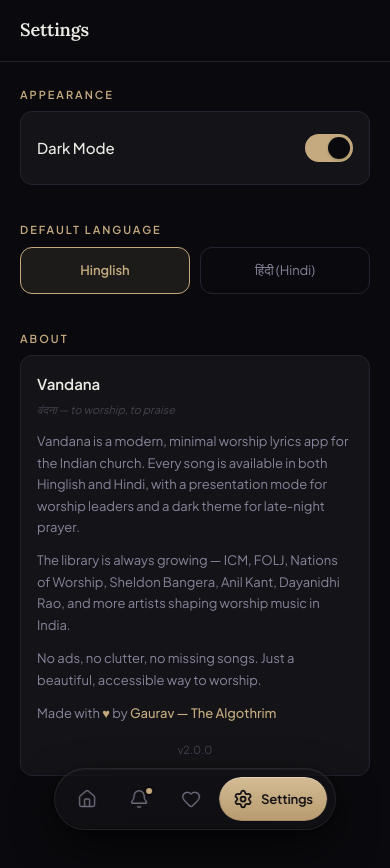
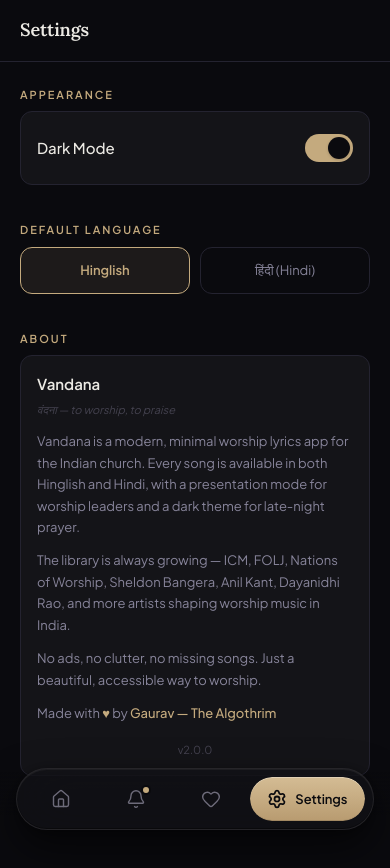
Before and after one commit to TheAlgo7/vandana-worship-app, a Next.js app: page /settings in a window 390 px wide. Shown: the top 868 px of the page. Built offline with nearby package versions, Linux system fonts and the light colour scheme.

Commit message:
fix mobile nav tab animation

```diff
--- a/src/components/BottomNav.module.css
+++ b/src/components/BottomNav.module.css
@@ -15,9 +15,11 @@
   left: 50%;
   transform: translateX(-50%);
   z-index: 50;
-  display: inline-flex;
+  display: flex;
   align-items: center;
+  justify-content: center;
   gap: 4px;
+  width: min(calc(100vw - 32px), 390px);
   padding: 8px;
   background: var(--nav-pill-bg);
   backdrop-filter: blur(28px) saturate(190%);
@@ -32,16 +34,22 @@
   position: relative;
   display: inline-flex;
   align-items: center;
+  justify-content: center;
+  flex: 1 1 0;
   height: 44px;
-  min-width: 44px;
-  padding: 0 14px;
+  min-width: 0;
+  padding: 0 10px;
   border-radius: 999px;
   text-decoration: none;
   -webkit-tap-highlight-color: transparent;
   color: var(--nav-inactive);
   overflow: hidden;
-  /* Transition color for icon/label, prevent the global a:active scale glitch */
-  transition: color 220ms ease, transform 100ms ease;
+  transition:
+    color 220ms ease,
+    flex-grow 320ms cubic-bezier(0.22, 1, 0.36, 1),
+    transform 120ms ease;
+  contain: layout paint;
+  will-change: flex-grow;
 }
 
 /*
@@ -65,6 +73,7 @@
 }
 
 .item.active {
+  flex-grow: 1.85;
   color: var(--nav-active-text);
 }
 
@@ -89,6 +98,7 @@
   letter-spacing: -0.01em;
   white-space: nowrap;
   overflow: hidden;
+  text-overflow: clip;
   max-width: 0;
   opacity: 0;
   margin-left: 0;
@@ -100,16 +110,20 @@
 }
 
 .item.active .label {
-  max-width: 120px;
+  max-width: 92px;
   opacity: 1;
   margin-left: 8px;
+}
+
+.item:active {
+  transform: scale(0.985);
 }
 
 /* ── Unread dot ── */
 .dot {
   position: absolute;
-  top: 11px;
-  right: 11px;
+  top: -2px;
+  right: -3px;
   width: 6px;
   height: 6px;
   border-radius: 50%;
--- a/src/components/BottomNav.tsx
+++ b/src/components/BottomNav.tsx
@@ -55,11 +55,11 @@ export default function BottomNav() {
             >
               <span className={styles.icon}>
                 <Icon size={20} strokeWidth={active ? 2.1 : 1.7} aria-hidden />
+                {showDot && (
+                  <span aria-label="Unread updates" className={styles.dot} />
+                )}
               </span>
               <span className={styles.label}>{label}</span>
-              {showDot && (
-                <span aria-label="Unread updates" className={styles.dot} />
-              )}
             </Link>
           );
         })}
--- a/src/components/HomeContent.tsx
+++ b/src/components/HomeContent.tsx
@@ -138,19 +138,25 @@ export default function HomeContent({ songs }: { songs: SongMeta[] }) {
                 ref={searchRef}
                 id="search-input"
                 type="search"
+                suppressHydrationWarning
                 placeholder="Search songs, artists..."
                 value={query}
                 onChange={(e) => setQuery(e.target.value)}
                 style={{
                   width: "100%",
-                  height: 52,
-                  padding: "0 16px 0 48px",
+                  height: "52px",
+                  paddingTop: 0,
+                  paddingRight: "16px",
+                  paddingBottom: 0,
+                  paddingLeft: "48px",
                   fontSize: "var(--text-sm)",
-                  background: "var(--bg-surface)",
+                  backgroundColor: "var(--bg-surface)",
                   color: "var(--text-primary)",
-                  border: "1px solid var(--border)",
+                  borderWidth: "1px",
+                  borderStyle: "solid",
+                  borderColor: "var(--border)",
                   borderRadius: "var(--radius-pill)",
-                  outline: "none",
+                  outlineStyle: "none",
                   boxShadow: "inset 0 1px 3px rgba(0,0,0,0.4)",
                   transition: "border-color var(--transition-fast), box-shadow var(--transition-fast)",
                 }}
--- a/src/components/Providers.tsx
+++ b/src/components/Providers.tsx
@@ -29,7 +29,7 @@ function ThemeFadeOverlay() {
         inset: 0,
         zIndex: 999,
         pointerEvents: "none",
-        background: "var(--color-bg)",
+        background: "var(--bg-base)",
         opacity: 0,
       }}
     />
```
Also changed, not shown: public/styles/Cathez-0vAm4.otf (added).
